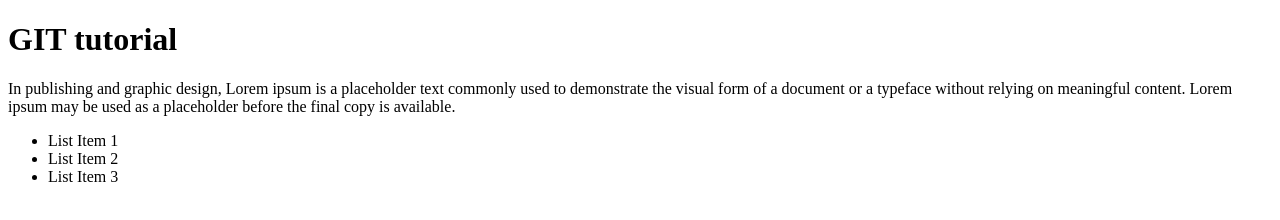
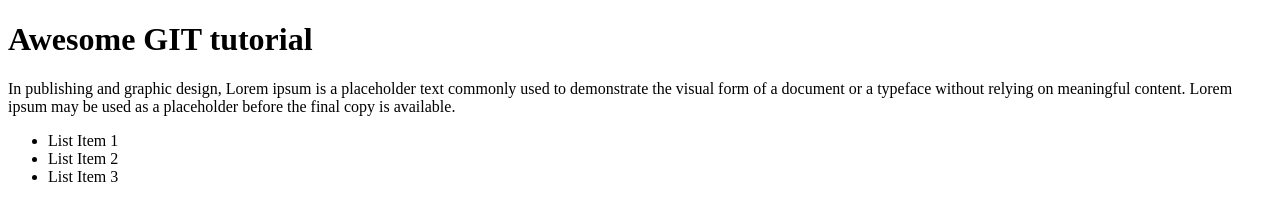
Before and after one commit to truevesta/git_tutorial, a plain HTML site: page index.html in a window 1280 px wide. Drawn offline with Linux system fonts and the light colour scheme; a script that the page names is missing.

Commit message:
edited h1

```diff
--- a/index.html
+++ b/index.html
@@ -10,7 +10,7 @@
   </head>
   <body>
     <main>
-        <h1>GIT tutorial</h1>
+        <h1>Awesome GIT tutorial</h1>
 	<p>In publishing and graphic design, Lorem ipsum is a placeholder text commonly used to demonstrate the visual form of a document or a typeface without relying on meaningful content. Lorem ipsum may be used as a placeholder before the final copy is available.</p>
 	<ul>
 		<li>List Item 1</li>
```
